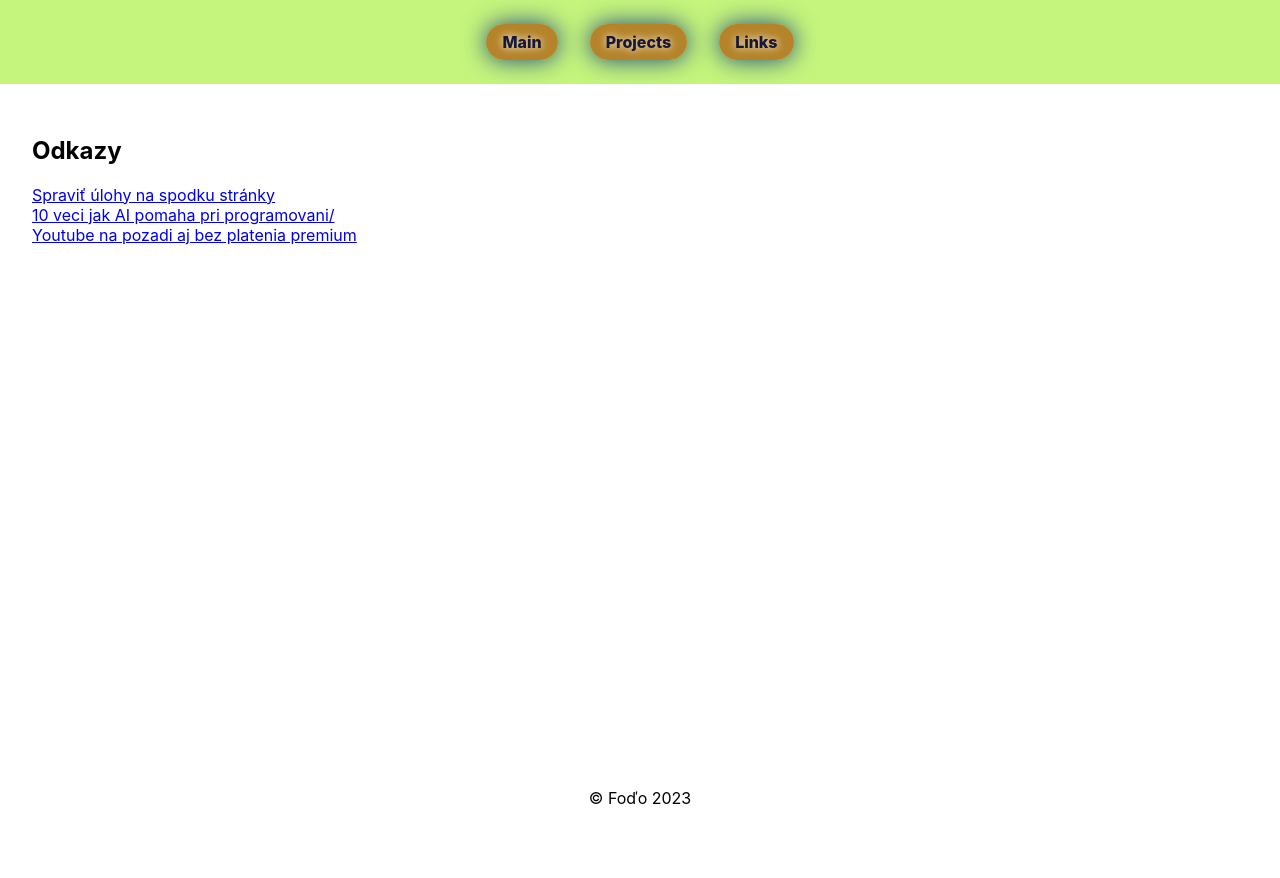
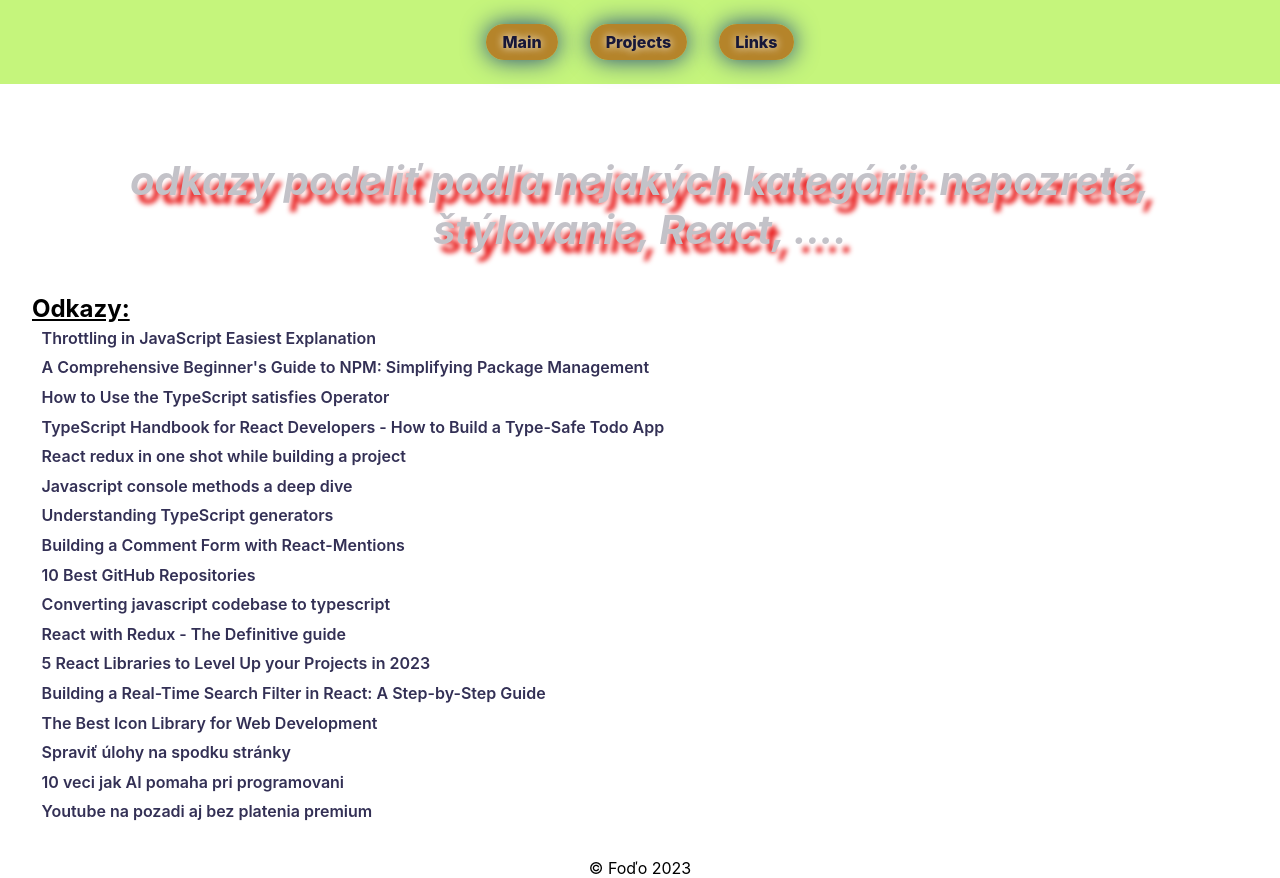
Before and after one commit to FodoFofo/Ucenie, a React (Create React App) app: page /links in a window 1280 px wide. Before the commit the page ends 808 px from the top, so only its background shows below. Built offline with nearby package versions, Linux system fonts and the light colour scheme; the HTML template or start-up script is replaced by a standard one.

Commit message:
Doplnene linky a štýly

```diff
--- a/src/Views/Links.scss
+++ b/src/Views/Links.scss
@@ -1,7 +1,35 @@
 .links {
     display: flex;
     flex-direction: column;
-    text-align: left;
+    align-items: flex-start;
     margin: 2em;
     min-height: 80dvh;
+
+    p {
+        color: #c3c2c8;
+        font-weight: 700;
+        font-style: italic;
+        font-size: 2.5em;
+        text-shadow: 3px 5px 5px #633535;
+        text-shadow: 5px 7px 5px #eaf852;
+        text-shadow: 7px 9px 5px #e91f1f;
+    }
+
+    h2 {
+        margin: 0;
+        padding: 0;
+        text-decoration: underline;
+    }
+
+    a {
+        text-decoration: none;
+        padding: 0.3em 0.6em;
+        color: #333055;
+        font-weight: 600;
+    }
+
+    a:hover {
+        border-radius: 0.6em;
+        background-color: #efc6c6;
+    }
 }
--- a/src/Views/Links.tsx
+++ b/src/Views/Links.tsx
@@ -3,10 +3,25 @@ import './Links.scss'
 const Links = () => {
   return (
     <div className='links' >
-      <h2>Odkazy</h2>
-      <a href="https://react.dev/learn/state-a-components-memory">Spraviť úlohy na spodku stránky</a>
-      <a href="https://zdrojak.cz/clanky/10-veci-jak-ai-pomaha-pri-programovani/ ">10 veci jak AI pomaha pri programovani/</a>
-      <a href="https://touchit.sk/youtube-na-pozadi-aj-bez-platenia-premium/479677 ">Youtube na pozadi aj bez platenia premium</a>
+      <p>odkazy podeliť podľa nejakých kategórii: nepozreté, štýlovanie, React, ....</p>
+      <h2>Odkazy:</h2>
+      <a href="https://dev.to/jeetvora331/throttling-in-javascript-easiest-explanation-1081" target='_blank' rel="noreferrer" >Throttling in JavaScript Easiest Explanation</a>
+      <a href="https://dev.to/abhixsh/a-comprehensive-beginners-guide-to-npm-simplifying-package-management-57l5" target='_blank' rel="noreferrer" >A Comprehensive Beginner's Guide to NPM: Simplifying Package Management</a>
+      <a href="https://www.freecodecamp.org/news/typescript-satisfies-operator/" target='_blank' rel="noreferrer" >How to Use the TypeScript satisfies Operator</a>
+      <a href="https://www.freecodecamp.org/news/typescript-tutorial-for-react-developers/" target='_blank' rel="noreferrer" >TypeScript Handbook for React Developers - How to Build a Type-Safe Todo App</a>
+      <a href="https://dev.to/lovepreetsingh/react-redux-in-one-shot-while-building-a-project-jbd" target='_blank' rel="noreferrer" >React redux in one shot while building a project</a>
+      <a href="https://dev.to/kelvinguchu/javascript-console-methods-a-deep-dive-jbf" target='_blank' rel="noreferrer" >Javascript console methods a deep dive</a>
+      <a href="https://dev.to/logrocket/understanding-typescript-generators-20lo" target='_blank' rel="noreferrer" >Understanding TypeScript generators</a>
+      <a href="https://blog.openreplay.com/building-a-comment-form-with-react-mentions/" target='_blank' rel="noreferrer">Building a Comment Form with React-Mentions</a>
+      <a href="https://blog.joberty.de/best-github-repositories/" target='_blank' rel="noreferrer">10 Best GitHub Repositories</a>
+      <a href="https://dev.to/documatic/converting-javascript-codebase-to-typescript-1852" target='_blank' rel="noreferrer">Converting javascript codebase to typescript</a>
+      <a href="https://dev.to/gautham495/react-with-redux-the-definitive-guide-4gbj" target='_blank' rel="noreferrer">React with Redux - The Definitive guide</a>
+      <a href="https://dev.to/livecycle/5-react-libraries-to-level-up-your-projects-in-2023-3d5i" target='_blank' rel="noreferrer">5 React Libraries to Level Up your Projects in 2023</a>
+      <a href="https://dev.to/alais29/building-a-real-time-search-filter-in-react-a-step-by-step-guide-3lmm" target='_blank' rel="noreferrer">Building a Real-Time Search Filter in React: A Step-by-Step Guide</a>
+      <a href="https://dev.to/brojenuel/the-best-icon-library-for-web-development-pl0" target='_blank' rel="noreferrer">The Best Icon Library for Web Development</a>
+      <a href="https://react.dev/learn/state-a-components-memory" target='_blank' rel="noreferrer">Spraviť úlohy na spodku stránky</a>
+      <a href="https://zdrojak.cz/clanky/10-veci-jak-ai-pomaha-pri-programovani/" target='_blank' rel="noreferrer">10 veci jak AI pomaha pri programovani</a>
+      <a href="https://touchit.sk/youtube-na-pozadi-aj-bez-platenia-premium/479677" target='_blank' rel="noreferrer">Youtube na pozadi aj bez platenia premium</a>
     </div>
   )
 }
```
